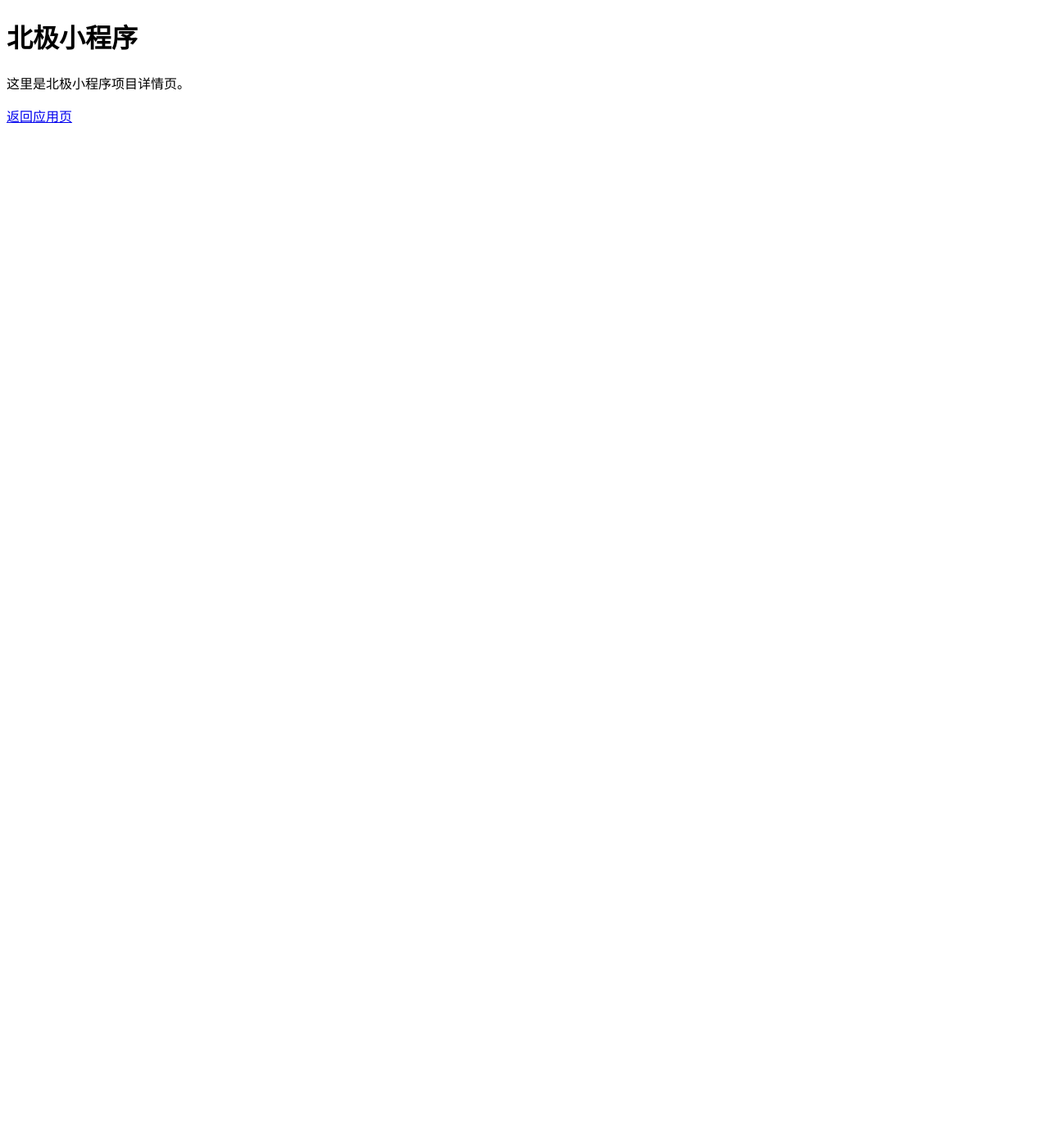
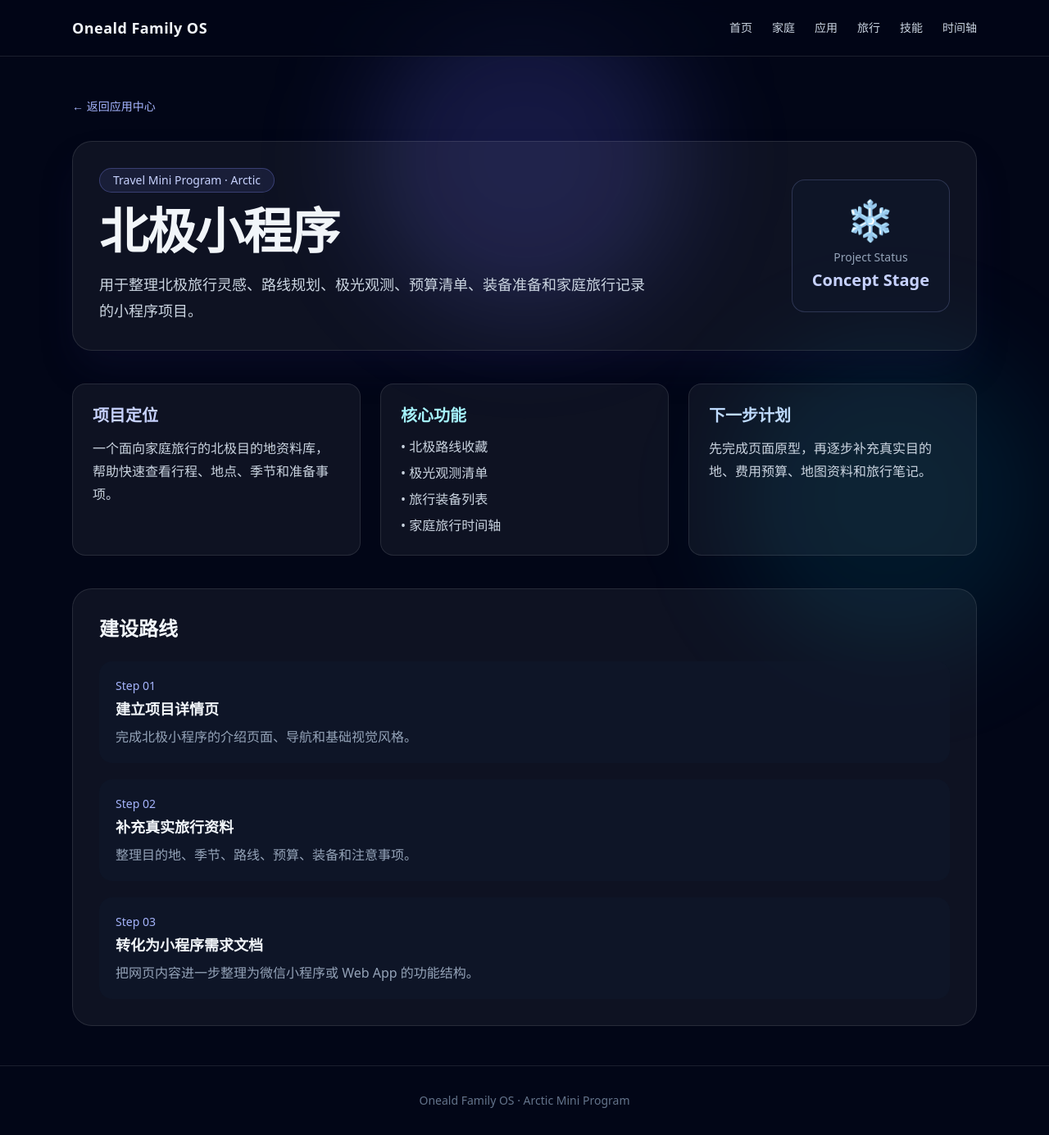
Before and after one commit to paulkang666/oneald, a website: page arctic.html in a window 1280 px wide. Shown: the whole page at 82% size. Before the commit the page ends 800 px from the top, so only its background shows below. Drawn offline with nearby package versions, Linux system fonts and the light colour scheme.

Commit message:
Upgrade arctic project detail page design

```diff
--- a/arctic.html
+++ b/arctic.html
@@ -1,12 +1,125 @@
 <!DOCTYPE html>
 <html lang="zh-CN">
 <head>
-  <meta charset="UTF-8">
+  <meta charset="UTF-8" />
+  <meta name="viewport" content="width=device-width, initial-scale=1.0" />
   <title>北极小程序 - Oneald Family OS</title>
+  <script src="https://cdn.tailwindcss.com"></script>
 </head>
-<body>
-  <h1>北极小程序</h1>
-  <p>这里是北极小程序项目详情页。</p>
-  <a href="apps.html">返回应用页</a>
+
+<body class="min-h-screen bg-slate-950 text-slate-100">
+  <!-- 背景光效 -->
+  <div class="fixed inset-0 -z-10">
+    <div class="absolute top-0 left-1/2 h-96 w-96 -translate-x-1/2 rounded-full bg-indigo-500/20 blur-3xl"></div>
+    <div class="absolute bottom-0 right-0 h-96 w-96 rounded-full bg-cyan-500/10 blur-3xl"></div>
+  </div>
+
+  <!-- 顶部导航 -->
+  <header class="border-b border-white/10 bg-slate-950/70 backdrop-blur">
+    <div class="mx-auto flex max-w-6xl items-center justify-between px-6 py-5">
+      <a href="index.html" class="text-lg font-bold tracking-wide">
+        Oneald Family OS
+      </a>
+
+      <nav class="hidden gap-6 text-sm text-slate-300 md:flex">
+        <a href="index.html" class="hover:text-white">首页</a>
+        <a href="family.html" class="hover:text-white">家庭</a>
+        <a href="apps.html" class="hover:text-white">应用</a>
+        <a href="travel.html" class="hover:text-white">旅行</a>
+        <a href="skills.html" class="hover:text-white">技能</a>
+        <a href="timeline.html" class="hover:text-white">时间轴</a>
+      </nav>
+    </div>
+  </header>
+
+  <!-- 主体 -->
+  <main class="mx-auto max-w-6xl px-6 py-12">
+    <!-- 返回 -->
+    <a href="apps.html" class="mb-8 inline-flex items-center text-sm text-indigo-300 hover:text-white">
+      ← 返回应用中心
+    </a>
+
+    <!-- Hero -->
+    <section class="rounded-3xl border border-white/10 bg-white/5 p-8 shadow-2xl shadow-indigo-950/30">
+      <div class="flex flex-col gap-8 md:flex-row md:items-center md:justify-between">
+        <div>
+          <div class="mb-4 inline-flex rounded-full border border-indigo-400/30 bg-indigo-400/10 px-4 py-1 text-sm text-indigo-200">
+            Travel Mini Program · Arctic
+          </div>
+
+          <h1 class="text-4xl font-bold tracking-tight md:text-6xl">
+            北极小程序
+          </h1>
+
+          <p class="mt-5 max-w-2xl text-lg leading-8 text-slate-300">
+            用于整理北极旅行灵感、路线规划、极光观测、预算清单、装备准备和家庭旅行记录的小程序项目。
+          </p>
+        </div>
+
+        <div class="rounded-2xl border border-indigo-300/20 bg-slate-900/80 p-6 text-center">
+          <div class="text-5xl">❄️</div>
+          <div class="mt-3 text-sm text-slate-400">Project Status</div>
+          <div class="mt-1 text-xl font-semibold text-indigo-200">Concept Stage</div>
+        </div>
+      </div>
+    </section>
+
+    <!-- 内容卡片 -->
+    <section class="mt-10 grid gap-6 md:grid-cols-3">
+      <div class="rounded-2xl border border-white/10 bg-white/5 p-6">
+        <h2 class="text-xl font-semibold text-indigo-200">项目定位</h2>
+        <p class="mt-3 leading-7 text-slate-300">
+          一个面向家庭旅行的北极目的地资料库，帮助快速查看行程、地点、季节和准备事项。
+        </p>
+      </div>
+
+      <div class="rounded-2xl border border-white/10 bg-white/5 p-6">
+        <h2 class="text-xl font-semibold text-cyan-200">核心功能</h2>
+        <ul class="mt-3 space-y-2 text-slate-300">
+          <li>• 北极路线收藏</li>
+          <li>• 极光观测清单</li>
+          <li>• 旅行装备列表</li>
+          <li>• 家庭旅行时间轴</li>
+        </ul>
+      </div>
+
+      <div class="rounded-2xl border border-white/10 bg-white/5 p-6">
+        <h2 class="text-xl font-semibold text-blue-200">下一步计划</h2>
+        <p class="mt-3 leading-7 text-slate-300">
+          先完成页面原型，再逐步补充真实目的地、费用预算、地图资料和旅行笔记。
+        </p>
+      </div>
+    </section>
+
+    <!-- 项目路线 -->
+    <section class="mt-10 rounded-3xl border border-white/10 bg-white/5 p-8">
+      <h2 class="text-2xl font-bold">建设路线</h2>
+
+      <div class="mt-6 space-y-5">
+        <div class="rounded-2xl bg-slate-900/70 p-5">
+          <div class="text-sm text-indigo-300">Step 01</div>
+          <h3 class="mt-1 text-lg font-semibold">建立项目详情页</h3>
+          <p class="mt-2 text-slate-400">完成北极小程序的介绍页面、导航和基础视觉风格。</p>
+        </div>
+
+        <div class="rounded-2xl bg-slate-900/70 p-5">
+          <div class="text-sm text-indigo-300">Step 02</div>
+          <h3 class="mt-1 text-lg font-semibold">补充真实旅行资料</h3>
+          <p class="mt-2 text-slate-400">整理目的地、季节、路线、预算、装备和注意事项。</p>
+        </div>
+
+        <div class="rounded-2xl bg-slate-900/70 p-5">
+          <div class="text-sm text-indigo-300">Step 03</div>
+          <h3 class="mt-1 text-lg font-semibold">转化为小程序需求文档</h3>
+          <p class="mt-2 text-slate-400">把网页内容进一步整理为微信小程序或 Web App 的功能结构。</p>
+        </div>
+      </div>
+    </section>
+  </main>
+
+  <!-- 页脚 -->
+  <footer class="border-t border-white/10 px-6 py-8 text-center text-sm text-slate-500">
+    Oneald Family OS · Arctic Mini Program
+  </footer>
 </body>
 </html>
```
